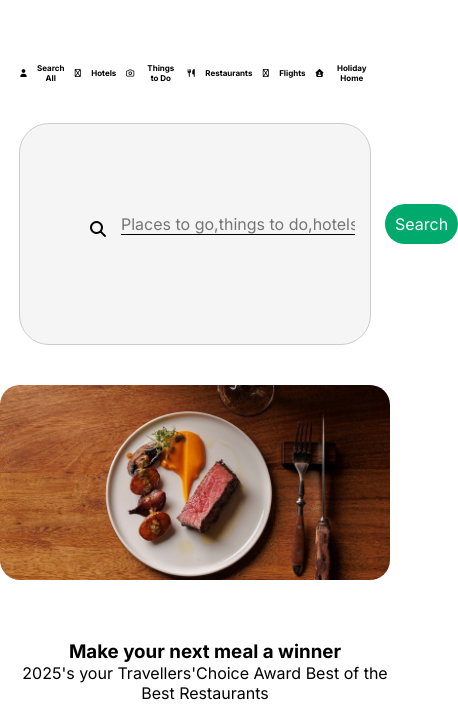
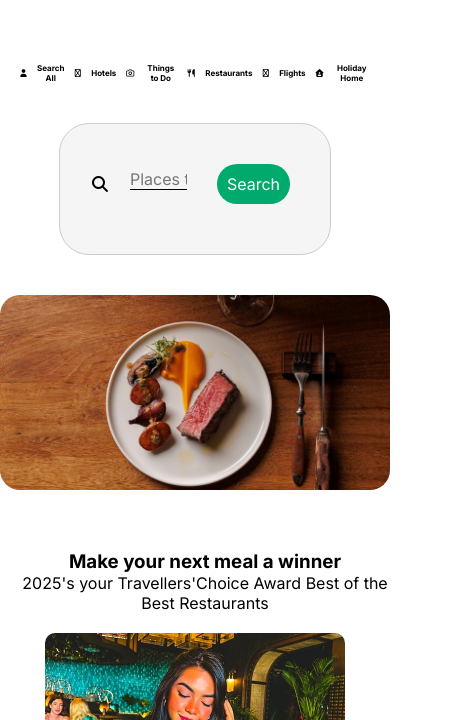
Before and after one commit to anbarasuanbu68543-lgtm/trip-advisor__clone__webpage, a plain HTML site: page index.html in a window 390 px wide. Shown: the part 68-788 px from the top of the page, 458 px wide, since content can reach past the window. Drawn offline with Linux system fonts and the light colour scheme.

Commit message:
updated media file

```diff
--- a/style.css
+++ b/style.css
@@ -306,21 +306,22 @@ h5 {
     height: 100%;
   }
   .search__bar {
-    padding: 70px;
+    padding: 30px;
   }
   .search__bar input {
 
     margin-bottom: 20px;
+    width: 50%;
     margin-right: 20px;
     border-bottom: solid black 1px;
   }
   .search__bar i {
     margin-bottom: 10px;
-    margin-right: 5px;
+    margin-right: 10px;
   }
   .search__bar button {
     padding: 10px;
-    margin-bottom:30px;
+    margin-bottom:20px;
 
   }
   .navbar__s2,
```
